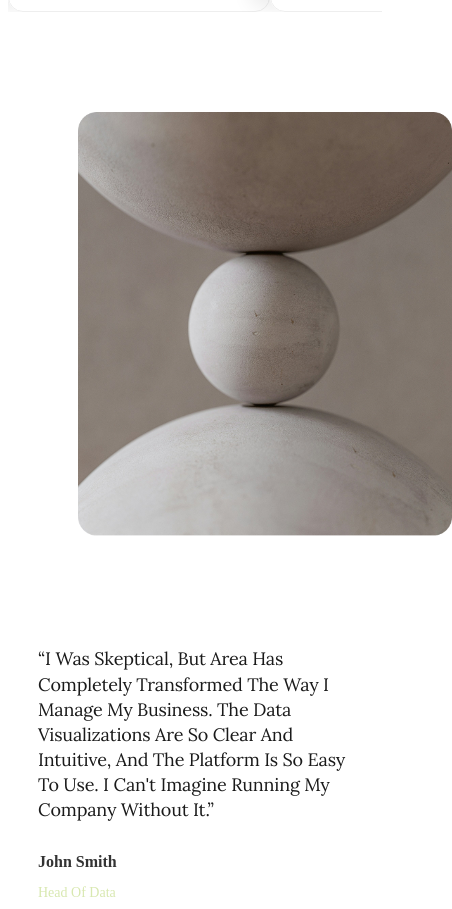
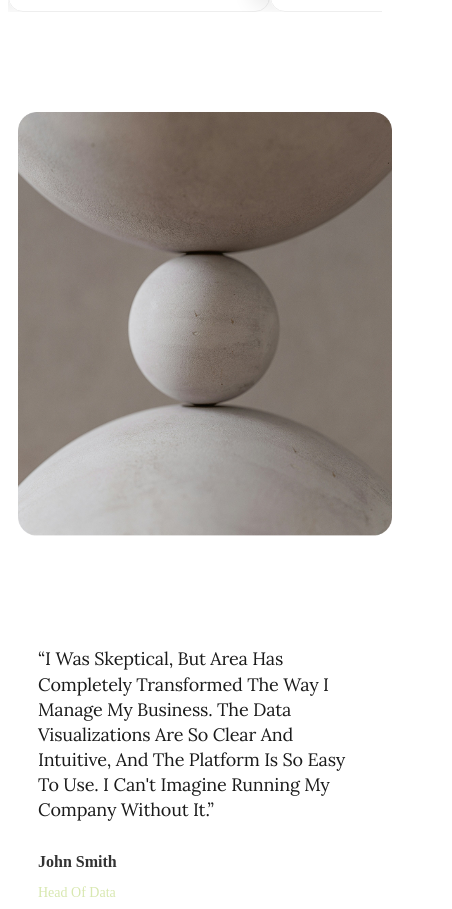
Before and after one commit to Prometheuse1/tpweb3, a plain HTML site: page index.html in a window 390 px wide. Shown: the part 4936-5845 px from the top of the page, 452 px wide, since content can reach past the window. Drawn offline with nearby package versions, Linux system fonts and the light colour scheme.

Commit message:
overflow_rightside

```diff
--- a/index.css
+++ b/index.css
@@ -801,7 +801,7 @@ s
     }
 
     .testimonial_section img{
-        margin-left: 70px;
+        margin-left: 10px;
     }
 
     .quote{
```
